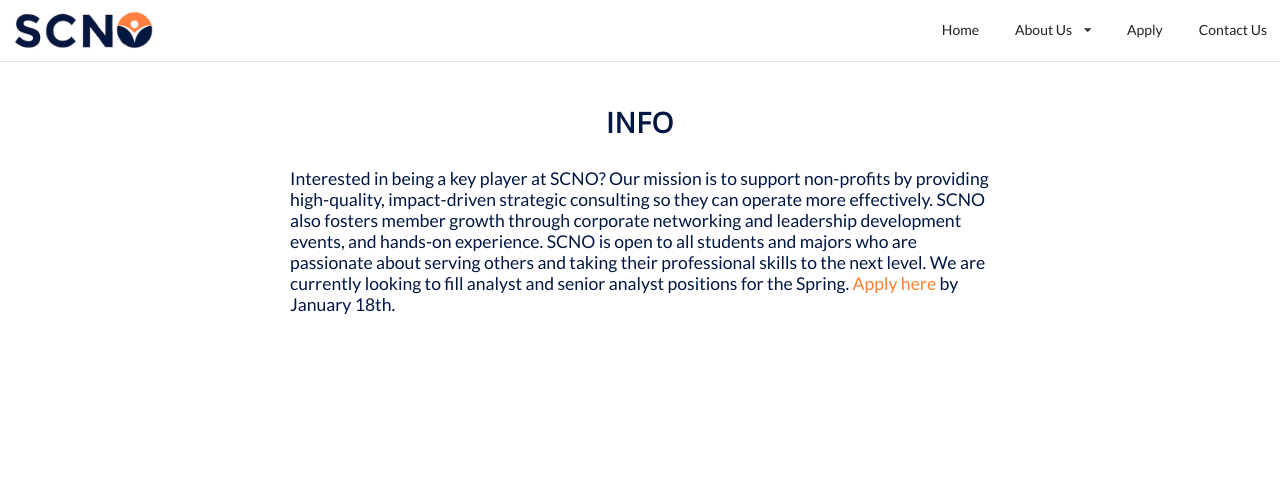
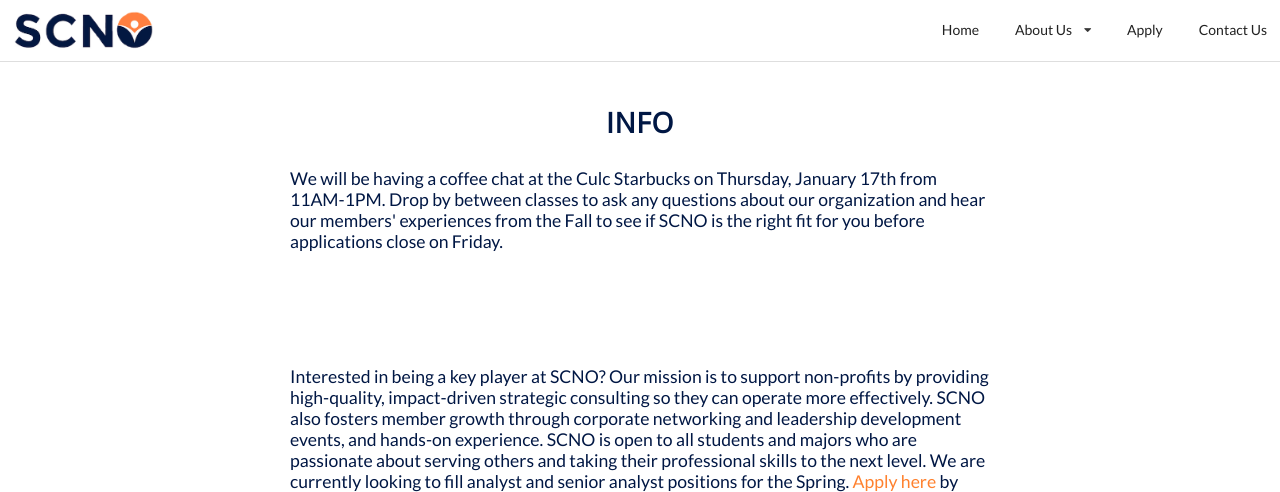
Before and after one commit to lsurasani/lsurasani.github.io, a PHP site: page /apply in a window 1280 px wide. Shown: the top 492 px of the page. Run offline with PHP 8.4, Linux system fonts and the light colour scheme; some libraries are stand-ins or nearby versions.

Commit message:
added coffee chat info

```diff
--- a/apply.php
+++ b/apply.php
@@ -17,6 +17,9 @@
                 <div class="ui horizontal divider">
                     <h1>Info</h1>
                 </div>
+                <p> We will be having a coffee chat at the Culc Starbucks on Thursday, January 17th from 11AM-1PM. Drop by between classes to ask any questions about our organization and hear our members' experiences from the Fall to see if SCNO is the right fit for you before applications close on Friday. </p>
+                <br></br>
+                <br></br>
                 <p> Interested in being a key player at SCNO? Our mission is to support non-profits by providing high-quality, impact-driven strategic consulting so they can operate more effectively. SCNO also fosters member growth through corporate networking and leadership development events, and hands-on experience. SCNO is open to all students and majors who are passionate about serving others and taking their professional skills to the next level. We are currently looking to fill analyst and senior analyst positions for the Spring.<a href = "https://goo.gl/forms/ejHmLHt0RUAT5Nju1" target="_blank"> Apply here</a> by January 18th. </p>
             </div>
 
```
